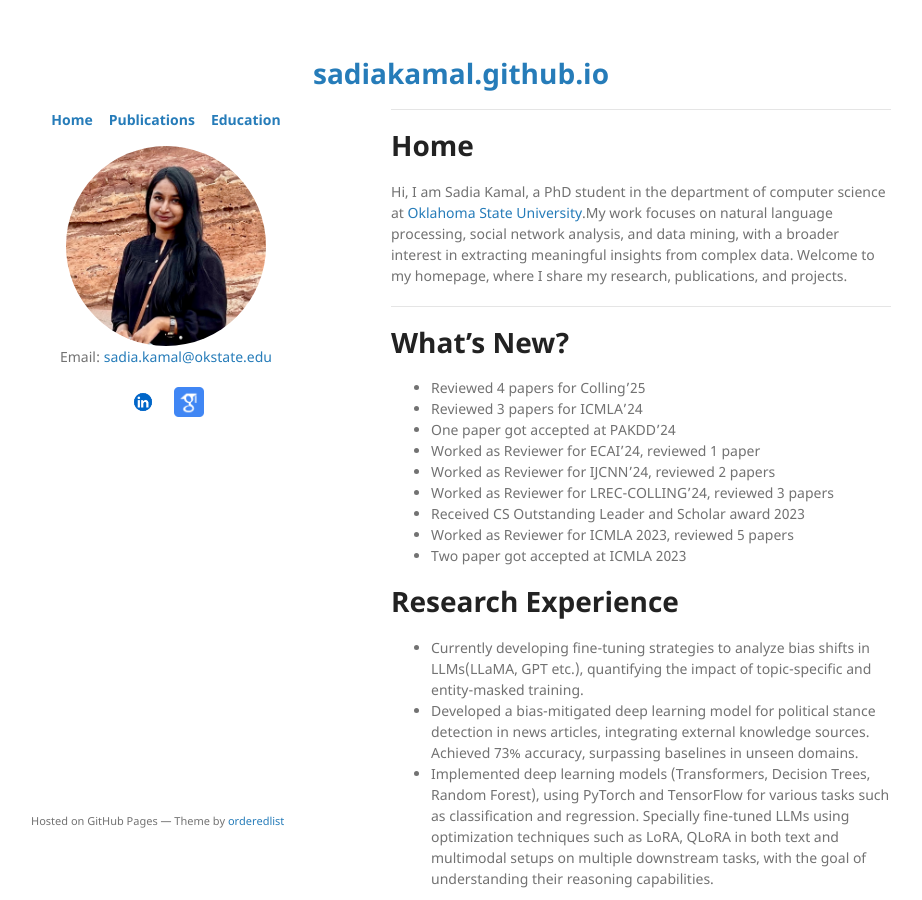
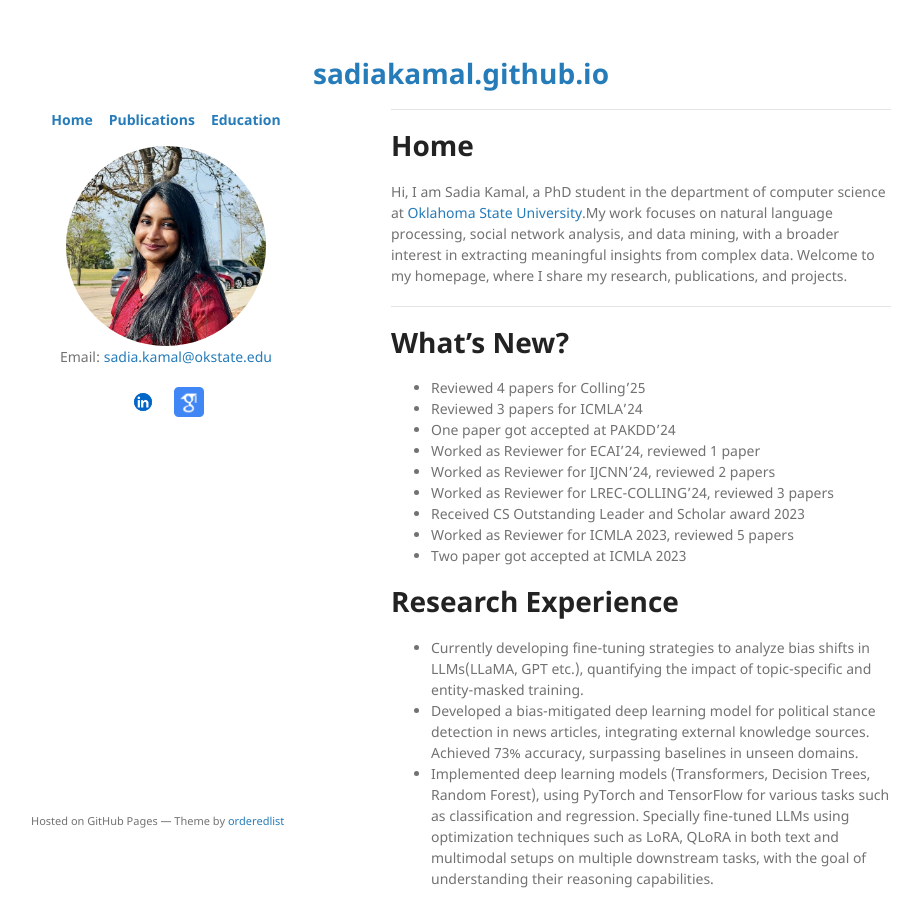
Before and after one commit to sadiakamal/sadiakamal.github.io, a Jekyll site: the page built from index.md, in a window 1280 px wide and 900 px high. Shown: the whole window, without its empty margins (179-1101 px from the left). Built offline with Jekyll 4.4.1, drawn with Linux system fonts in a browser that asks for light colours; the repository's description, which GitHub fills in, is left out.

Commit message:
Update default.html

```diff
--- a/_layouts/default.html
+++ b/_layouts/default.html
@@ -65,7 +65,7 @@
           </ul>
         </nav>
         <img
-          src="{{ '/assets/img/sadia.jpg' | relative_url }}"
+          src="{{ '/assets/img/SK.jpeg' | relative_url }}"
           alt="My Picture"
           class="profile-pic"
         >
```
